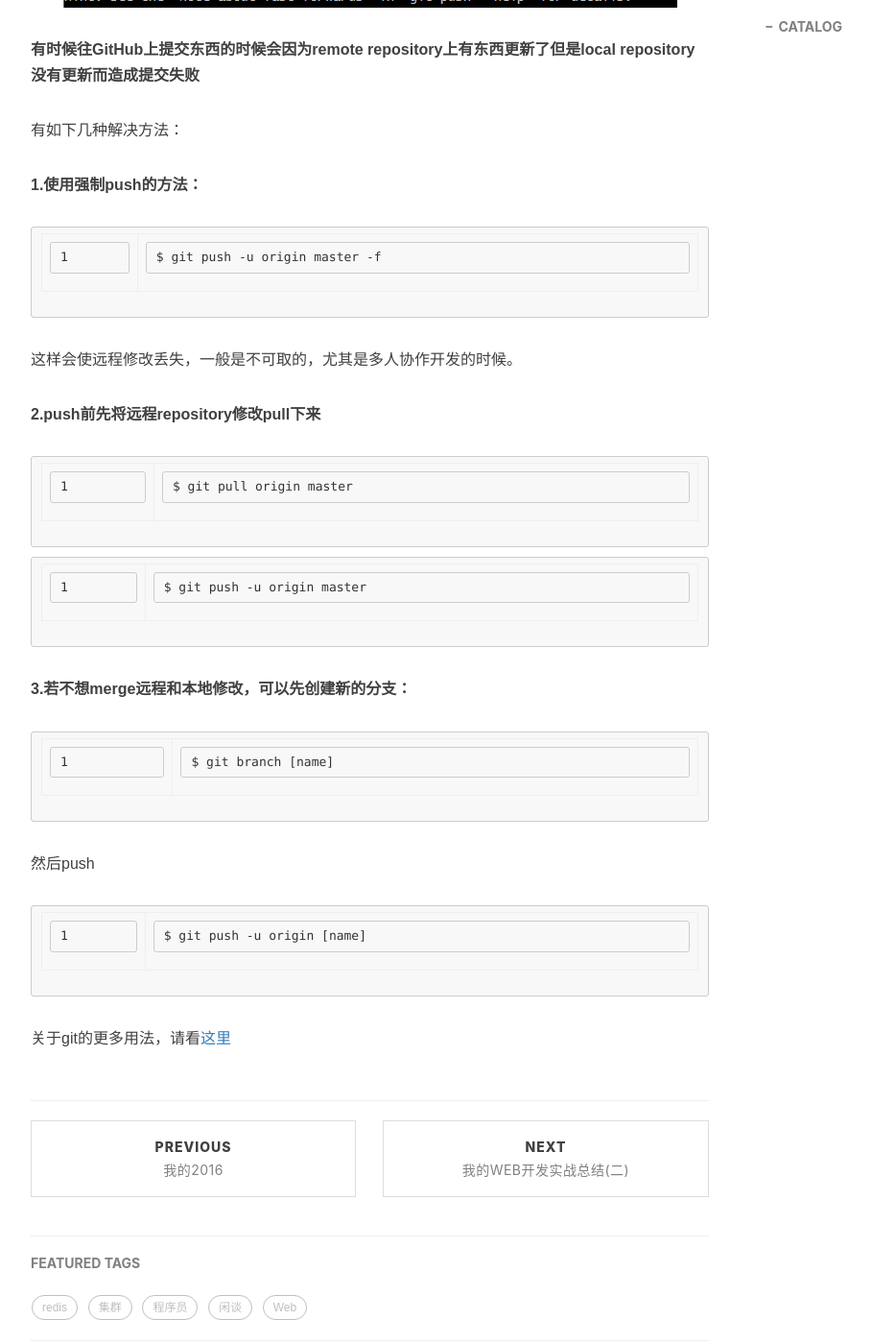
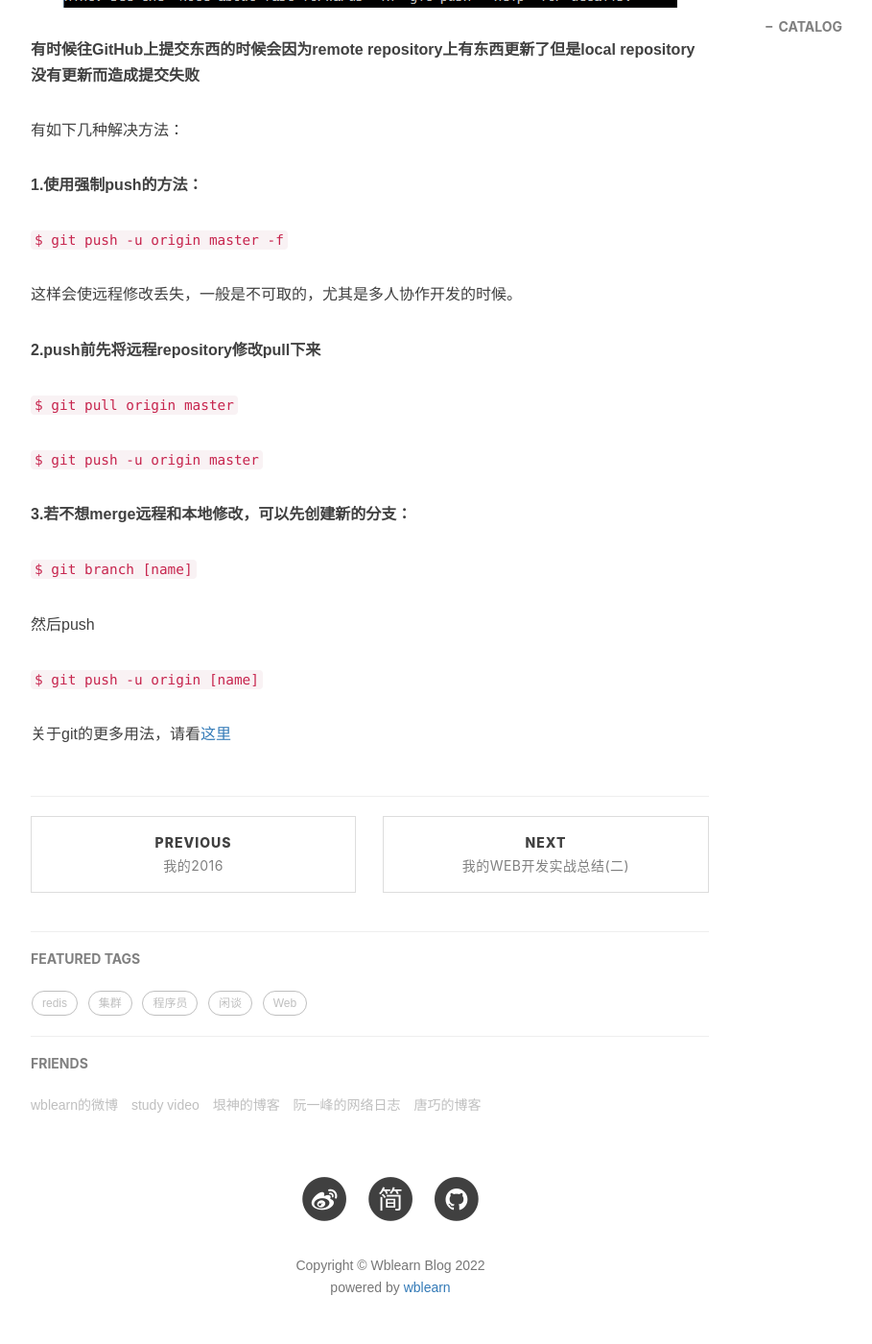
Before and after one commit to wblearn/wblearn.github.io, a Jekyll site: the page built from _posts/2017-1-1-git-push.markdown, in a window 1280 px wide and 1400 px high, scrolled down 632 px. Shown: the whole window at 96% size, without its empty margins (233-1142 px from the left). Built offline with Jekyll 4.4.1, drawn with Linux system fonts in a browser that asks for light colours; nearby versions of some CDN libraries; comment, search, counter and statistics services are not loaded.

Commit message:
Signed-off-by: wblearn <1275660493@qq.com>

````diff
--- a/_posts/2017-1-1-git-push.markdown
+++ b/_posts/2017-1-1-git-push.markdown
@@ -21,33 +21,32 @@ tags:
 
 **1.使用强制push的方法：**
 
-```
+<code>
 $ git push -u origin master -f
-```
-
+</code>
 
 这样会使远程修改丢失，一般是不可取的，尤其是多人协作开发的时候。
 
 **2.push前先将远程repository修改pull下来**
 
-```
+<code>
 $ git pull origin master
-```
+</code>
 
-```
+<code>
 $ git push -u origin master
-```
+</code>
 
 **3.若不想merge远程和本地修改，可以先创建新的分支：**
 
-```
+<code>
 $ git branch [name]
-```
+</code>
 
 然后push
 
-```
+<code>
 $ git push -u origin [name]
-```
+</code>
 
 关于git的更多用法，请看[这里](http://www.ruanyifeng.com/blog/2014/06/git_remote.html)
````
